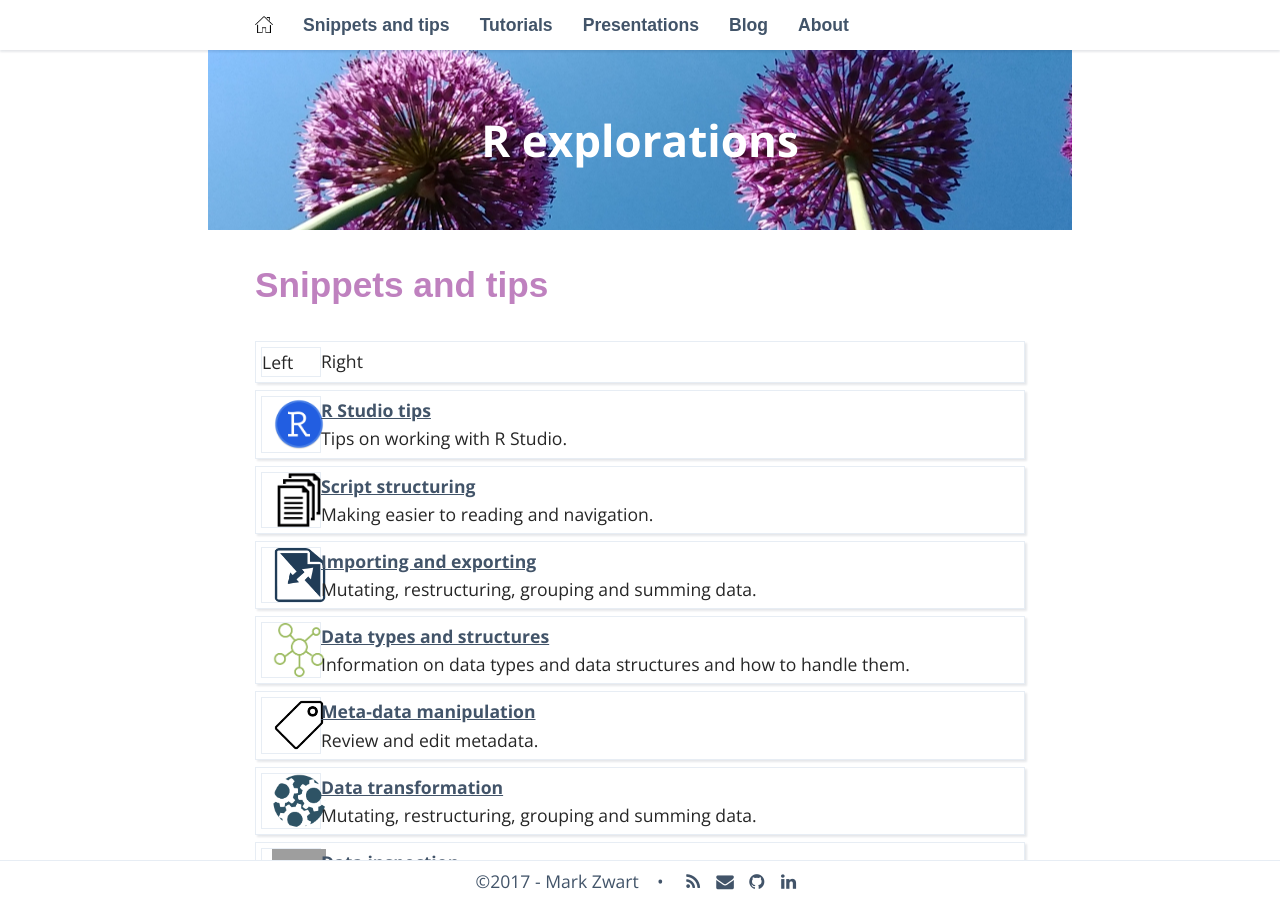
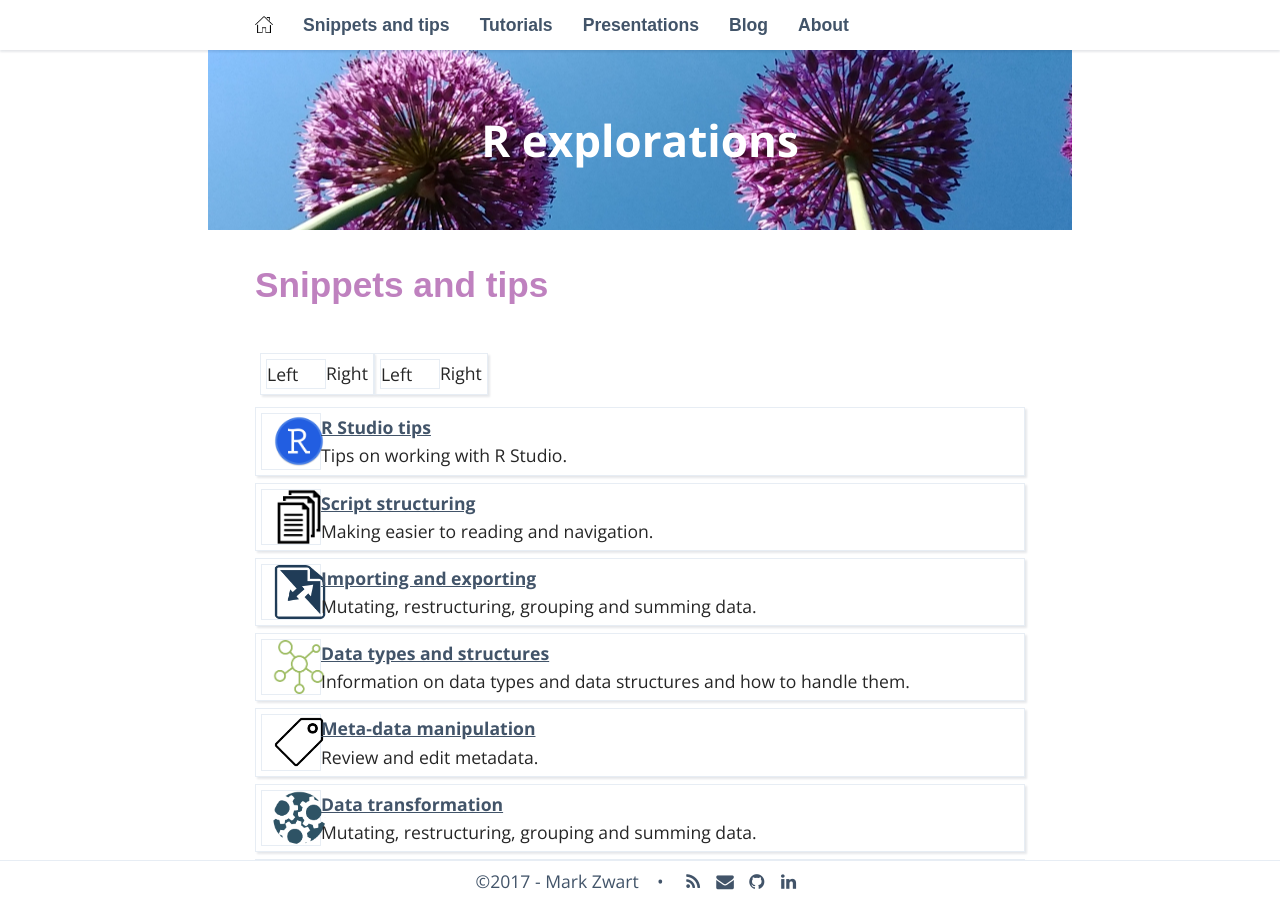
Before and after one commit to mark-me/mark-me.github.io, a Jekyll site: the page built from _pages/01-snippets-and-tips.md, in a window 1280 px wide and 900 px high. Built offline with Jekyll 4.4.1, drawn with Linux system fonts in a browser that asks for light colours; nearby versions of some CDN libraries; some web fonts are replaced; comment, search, counter and statistics services are not loaded; grey boxes are pictures that could not be loaded.

Commit message:
Changing snippet index

```diff
--- a/_pages/01-snippets-and-tips.md
+++ b/_pages/01-snippets-and-tips.md
@@ -5,14 +5,25 @@ permalink: /snippets-and-tips/
 navigation_weight: 1
 ---
 
-<div class="boxed_page">
-  <div class="index_item_left">
-    Left
-  </div>
-  <div class="index_item_right">
-    Right
-  </div>
+<div class="box_row">
+    <div class="boxed_page">
+      <div class="index_item_left">
+        Left
+      </div>
+      <div class="index_item_right">
+        Right
+      </div>
+    </div>
+    <div class="boxed_page">
+      <div class="index_item_left">
+        Left
+      </div>
+      <div class="index_item_right">
+        Right
+      </div>
+    </div>
 </div>
+
 
 {% assign rows = site.data.snippet-index.size | divided_by: 2.0 | ceil %}
 {% for i in (1..rows) %}
--- a/_sass/_layout.scss
+++ b/_sass/_layout.scss
@@ -95,6 +95,11 @@ blogtext{
   box-shadow: 2px 2px 2px RGBA(4, 25, 54, .1);
   padding: 5px 10px;
 }
+.box_row {
+  display: flex;
+  flex-direction: row;
+  padding: 5px 5px;
+}
 .boxed_page {
   display: flex;
   flex-direction: row;
```
